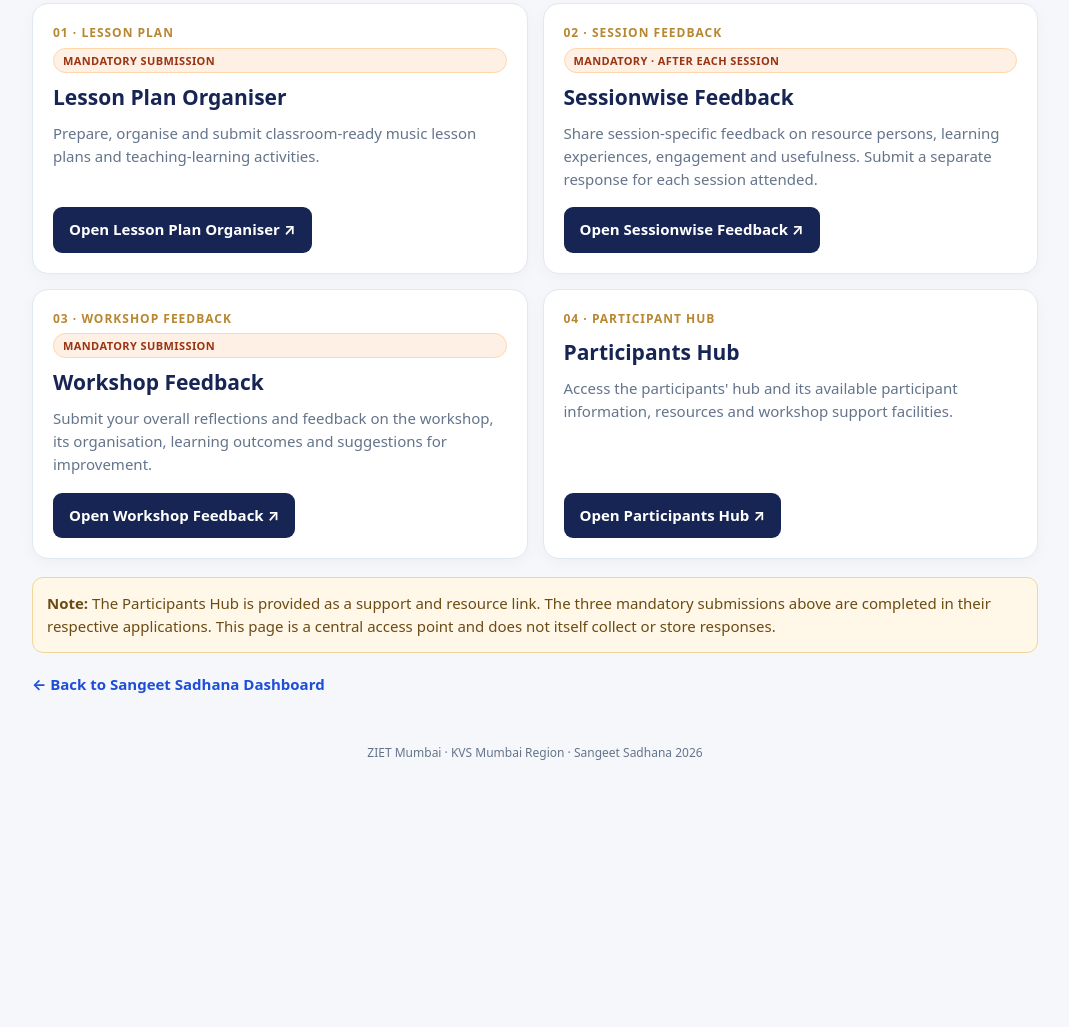
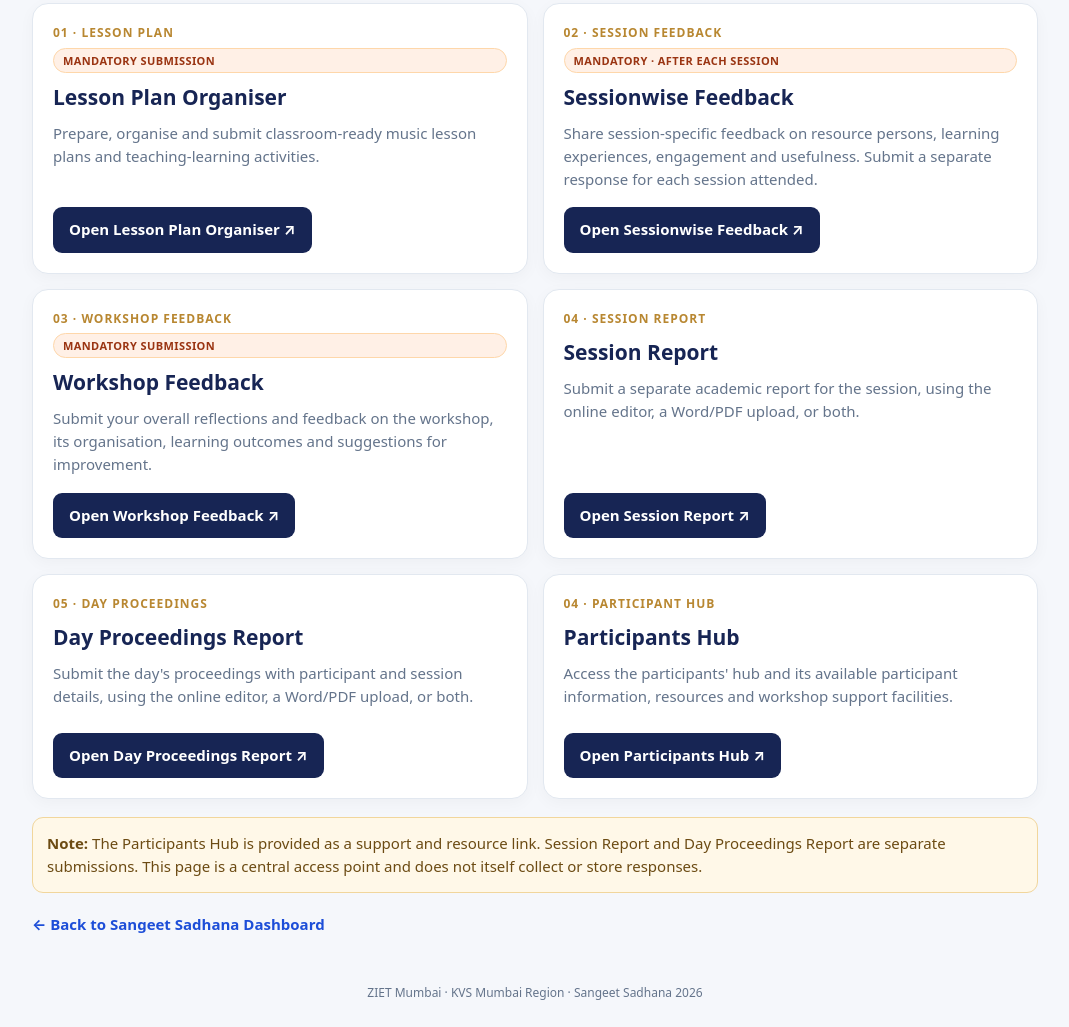
Before and after one commit to taprimaryzietmumbai-kjrd/KVS-MUMBAI-MUSIC-TEACHERS-TRAINING-2026, a plain HTML site: page submissions.html in a window 1280 px wide. Shown: the part 616-1643 px from the top of the page, without its empty margins (105-1174 px from the left). Before the commit the page ends 1403 px from the top, so only its background shows below. Drawn offline with Linux system fonts and the light colour scheme.

Commit message:
Add separate Session Report and Day Proceedings Report links

```diff
--- a/submissions.html
+++ b/submissions.html
@@ -10,5 +10,7 @@
 <article class="card"><div class="num">01 · LESSON PLAN</div><span class="required-tag">MANDATORY SUBMISSION</span><h2>Lesson Plan Organiser</h2><p>Prepare, organise and submit classroom-ready music lesson plans and teaching-learning activities.</p><a class="open" href="https://taprimaryzietmumbai-kjrd.github.io/KVS-Lesson-Plan-Organiser/" target="_blank" rel="noopener noreferrer">Open Lesson Plan Organiser ↗</a></article>
 <article class="card"><div class="num">02 · SESSION FEEDBACK</div><span class="required-tag">MANDATORY · AFTER EACH SESSION</span><h2>Sessionwise Feedback</h2><p>Share session-specific feedback on resource persons, learning experiences, engagement and usefulness. Submit a separate response for each session attended.</p><a class="open" href="https://taprimaryzietmumbai-kjrd.github.io/KVS-Workshop-Sessions-Feedback/" target="_blank" rel="noopener noreferrer">Open Sessionwise Feedback ↗</a></article>
 <article class="card"><div class="num">03 · WORKSHOP FEEDBACK</div><span class="required-tag">MANDATORY SUBMISSION</span><h2>Workshop Feedback</h2><p>Submit your overall reflections and feedback on the workshop, its organisation, learning outcomes and suggestions for improvement.</p><a class="open" href="https://taprimaryzietmumbai-kjrd.github.io/ZIET-Mumbai-SDWS-Feedback/" target="_blank" rel="noopener noreferrer">Open Workshop Feedback ↗</a></article>
+<article class="card"><div class="num">04 · SESSION REPORT</div><h2>Session Report</h2><p>Submit a separate academic report for the session, using the online editor, a Word/PDF upload, or both.</p><a class="open" href="session-report.html" target="_blank" rel="noopener noreferrer">Open Session Report ↗</a></article>
+<article class="card"><div class="num">05 · DAY PROCEEDINGS</div><h2>Day Proceedings Report</h2><p>Submit the day's proceedings with participant and session details, using the online editor, a Word/PDF upload, or both.</p><a class="open" href="day-proceedings-report.html" target="_blank" rel="noopener noreferrer">Open Day Proceedings Report ↗</a></article>
 <article class="card"><div class="num">04 · PARTICIPANT HUB</div><h2>Participants Hub</h2><p>Access the participants' hub and its available participant information, resources and workshop support facilities.</p><a class="open" href="https://taprimaryzietmumbai-kjrd.github.io/KVS-Ahmedabad-Music-Teachers-CPD-Hub/" target="_blank" rel="noopener noreferrer">Open Participants Hub ↗</a></article>
-</section><div class="note"><b>Note:</b> The Participants Hub is provided as a support and resource link. The three mandatory submissions above are completed in their respective applications. This page is a central access point and does not itself collect or store responses.</div><a class="back" href="index.html">← Back to Sangeet Sadhana Dashboard</a></main><footer>ZIET Mumbai · KVS Mumbai Region · Sangeet Sadhana 2026</footer></body></html>
+</section><div class="note"><b>Note:</b> The Participants Hub is provided as a support and resource link. Session Report and Day Proceedings Report are separate submissions. This page is a central access point and does not itself collect or store responses.</div><a class="back" href="index.html">← Back to Sangeet Sadhana Dashboard</a></main><footer>ZIET Mumbai · KVS Mumbai Region · Sangeet Sadhana 2026</footer></body></html>
```
